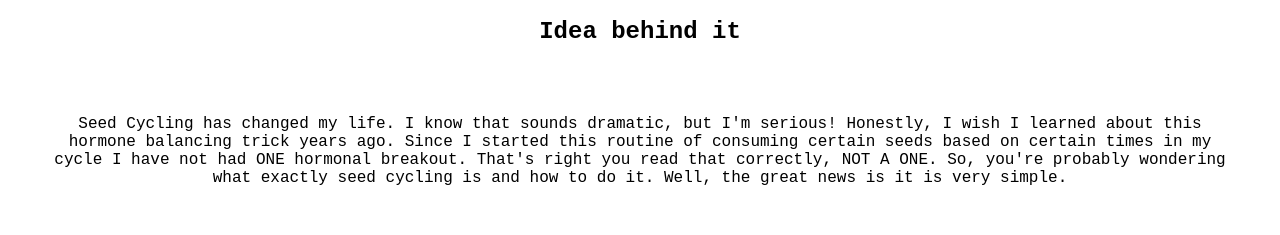
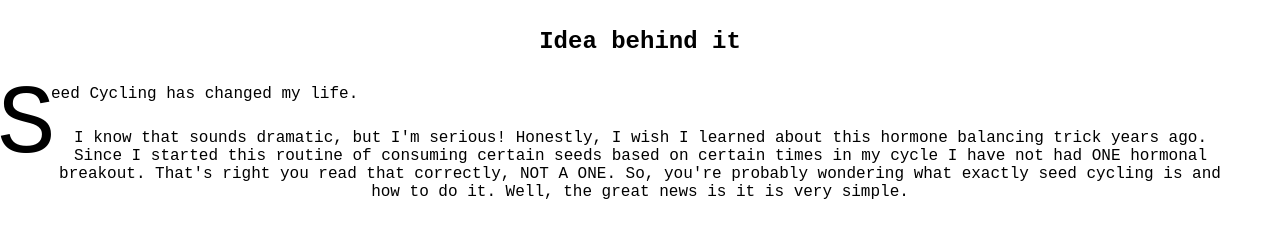
Before and after one commit to URESHINIJI/rolling-effect, a plain HTML site: page index.html in a window 1280 px wide. Shown: the part 802-1037 px from the top of the page. Drawn offline with Linux system fonts and the light colour scheme; grey boxes are pictures that could not be loaded.

Commit message:
changed text positions

```diff
--- a/index.html
+++ b/index.html
@@ -21,8 +21,9 @@
         <h2>
             Idea behind it
         </h2>
+            <p class="subhead">Seed Cycling has changed my life.</p>
             <p class="introduction">
-            Seed Cycling has changed my life. I know that sounds dramatic, but I'm serious! Honestly, I wish I learned about
+             I know that sounds dramatic, but I'm serious! Honestly, I wish I learned about
             this hormone balancing trick years ago. Since I started this routine of consuming certain seeds based on certain
             times in my cycle I have not had ONE hormonal breakout. That's right you read that correctly, NOT A ONE.
             So, you're probably wondering what exactly seed cycling is and how to do it. Well, the great news is it is very
--- a/visuals.css
+++ b/visuals.css
@@ -21,12 +21,18 @@ div .head-title {
 
 h2 {
   text-align: center;
+  margin: 0 auto;
+  margin: 30px;
 }
 
 p.introduction {
-  margin: 0 auto;
-  padding: 50px;
+  padding: 20px 50px;
+  padding-top: 10px;
+
   text-align: center;
+}
+p.subhead::first-letter {
+  initial-letter: 4;
 }
 
 .img1,
```
